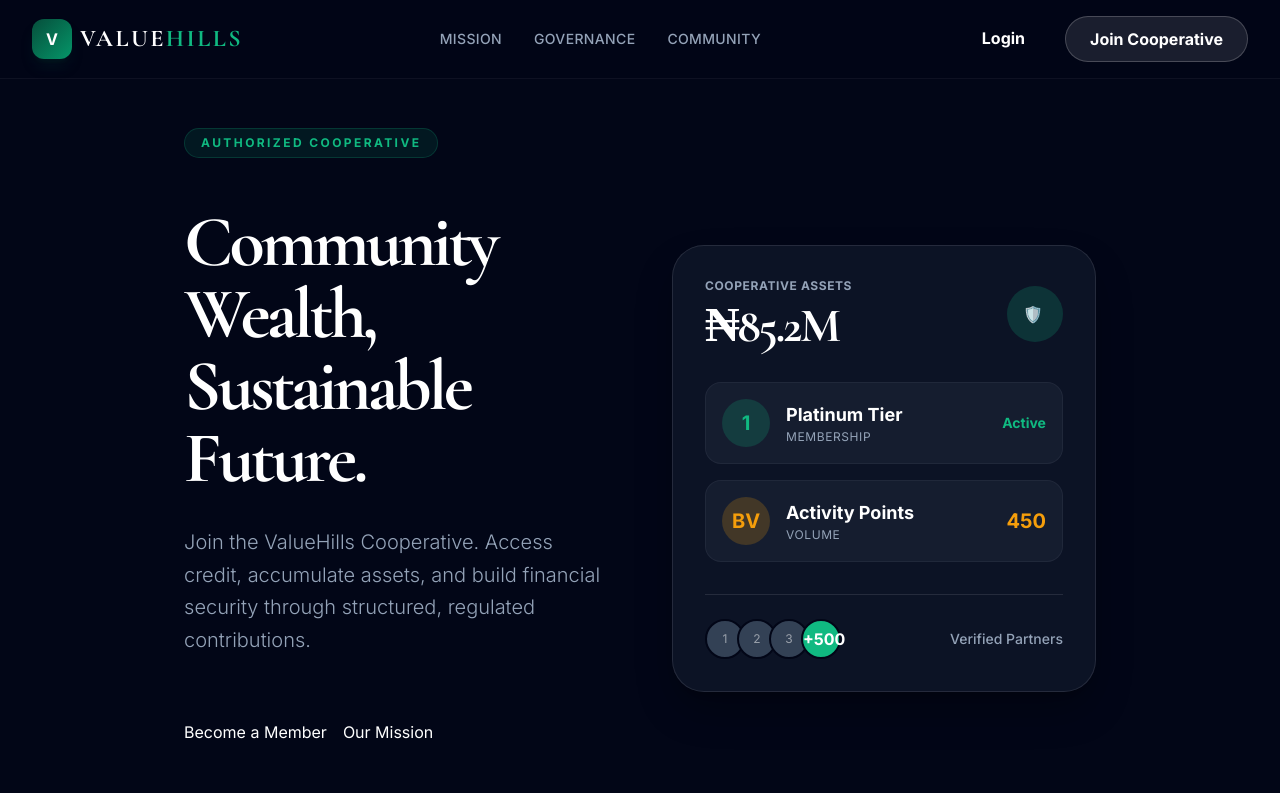
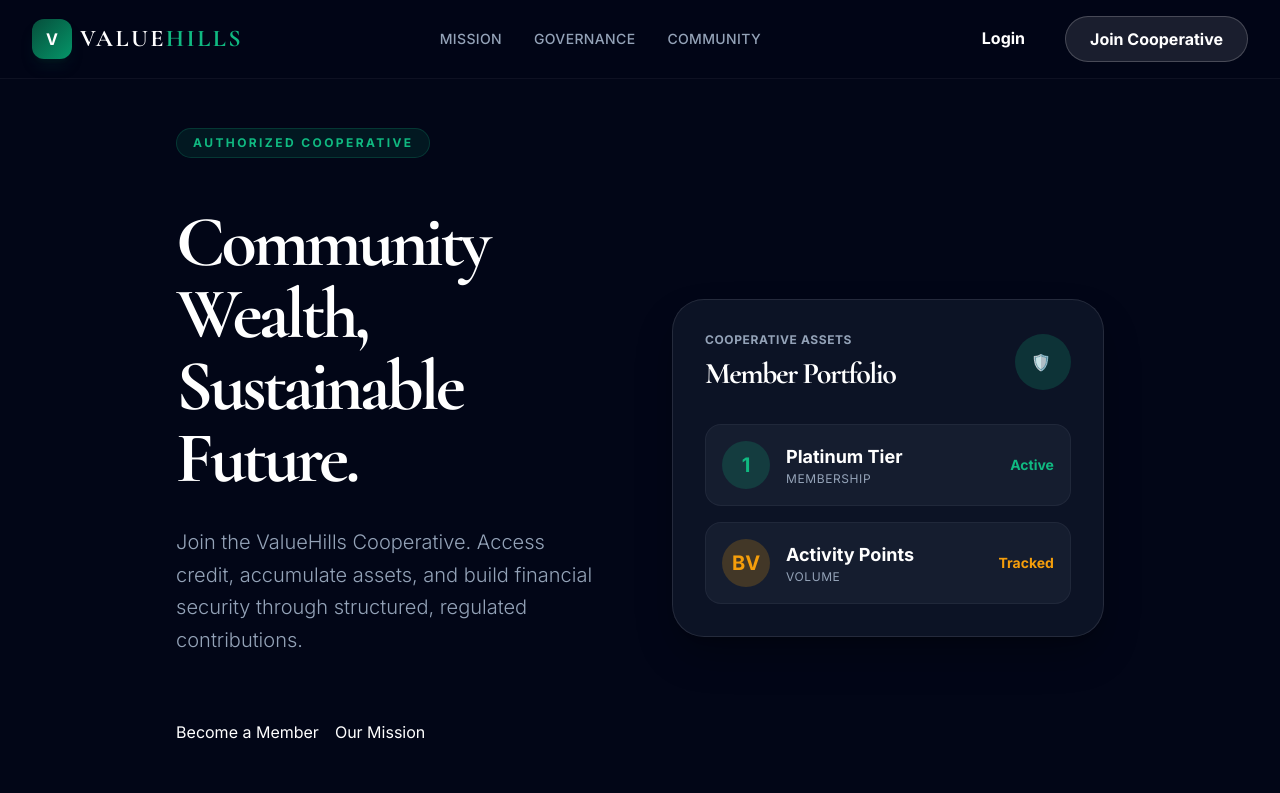
Before and after one commit to phizteck-cpu/global, a React (Vite) app: page / in a window 1280 px wide. Shown: the top 793 px of the page. Built offline with nearby package versions, Linux system fonts and the light colour scheme.

Commit message:
Remove cooperative assets value, BV value, and verified partners from landing page

```diff
--- a/src/pages/Home.jsx
+++ b/src/pages/Home.jsx
@@ -54,7 +54,7 @@ const Home = () => {
               <div className="flex justify-between items-center mb-8">
                 <div>
                   <p className="text-noble-gray text-xs uppercase tracking-wider font-bold">Cooperative Assets</p>
-                  <h3 className="text-5xl font-bold text-white mt-2 font-heading tracking-tighter">₦85.2M</h3>
+                  <h3 className="text-3xl font-bold text-white mt-2 font-heading tracking-tighter">Member Portfolio</h3>
                 </div>
                 <div className="bg-primary/20 text-primary p-4 rounded-full">
                   <div className="w-6 h-6">🛡️</div>
@@ -79,18 +79,10 @@ const Home = () => {
                       <p className="text-xs text-noble-gray uppercase tracking-wider">Volume</p>
                     </div>
                   </div>
-                  <span className="text-secondary font-bold text-xl">450</span>
+                  <span className="text-secondary font-bold text-sm">Tracked</span>
                 </div>
               </div>
-              <div className="mt-8 pt-6 border-t border-white/10 flex justify-between items-center">
-                <div className="flex -space-x-2">
-                  {[1, 2, 3].map(i => (
-                    <div key={i} className="w-10 h-10 rounded-full border-2 border-background bg-slate-700 place-items-center grid text-xs text-white/50">{i}</div>
-                  ))}
-                  <div className="w-10 h-10 rounded-full border-2 border-background bg-primary text-primary-foreground font-bold grid place-items-center">+500</div>
-                </div>
-                <span className="text-noble-gray text-sm font-medium">Verified Partners</span>
-              </div>
+
             </div>
             {/* Decorative blobs behind card */}
             <div className="absolute top-1/2 left-1/2 -translate-x-1/2 -translate-y-1/2 w-full h-full bg-noble-green/10 blur-3xl -z-10 rounded-full"></div>
```
